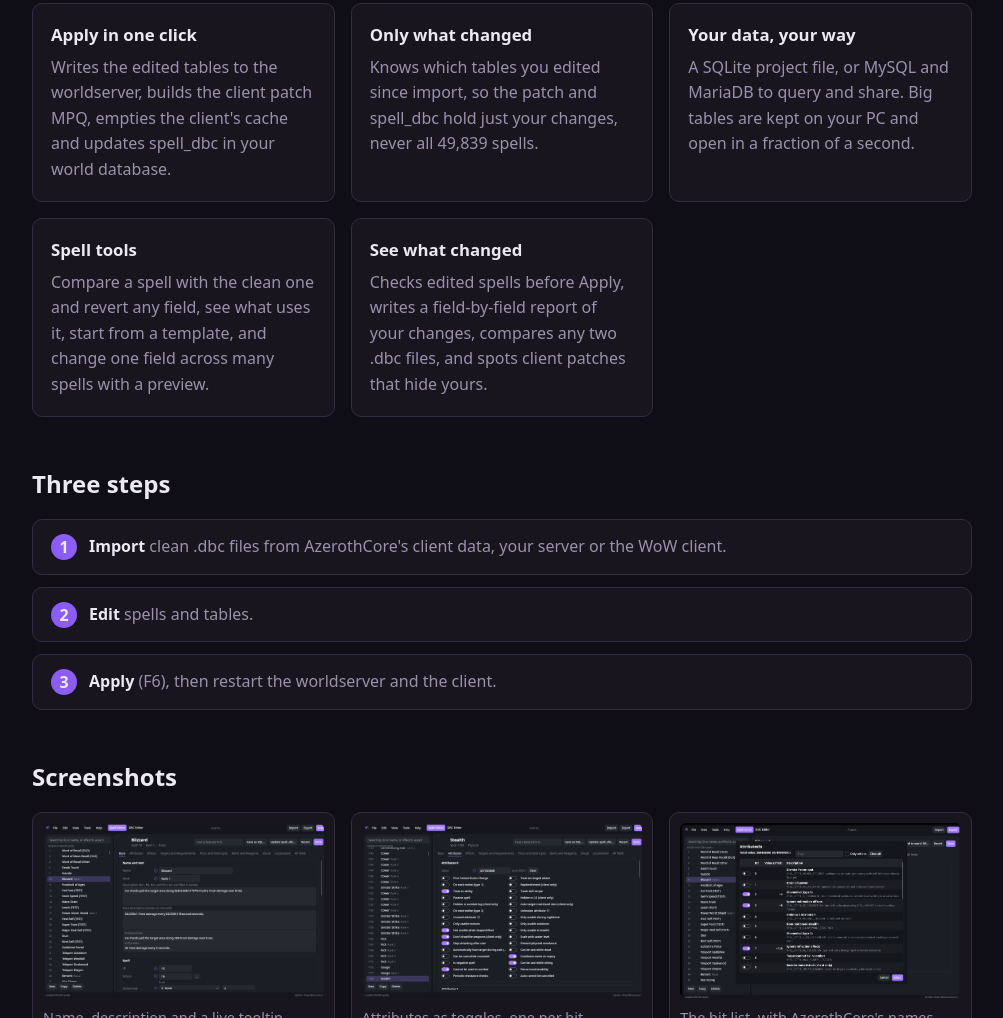
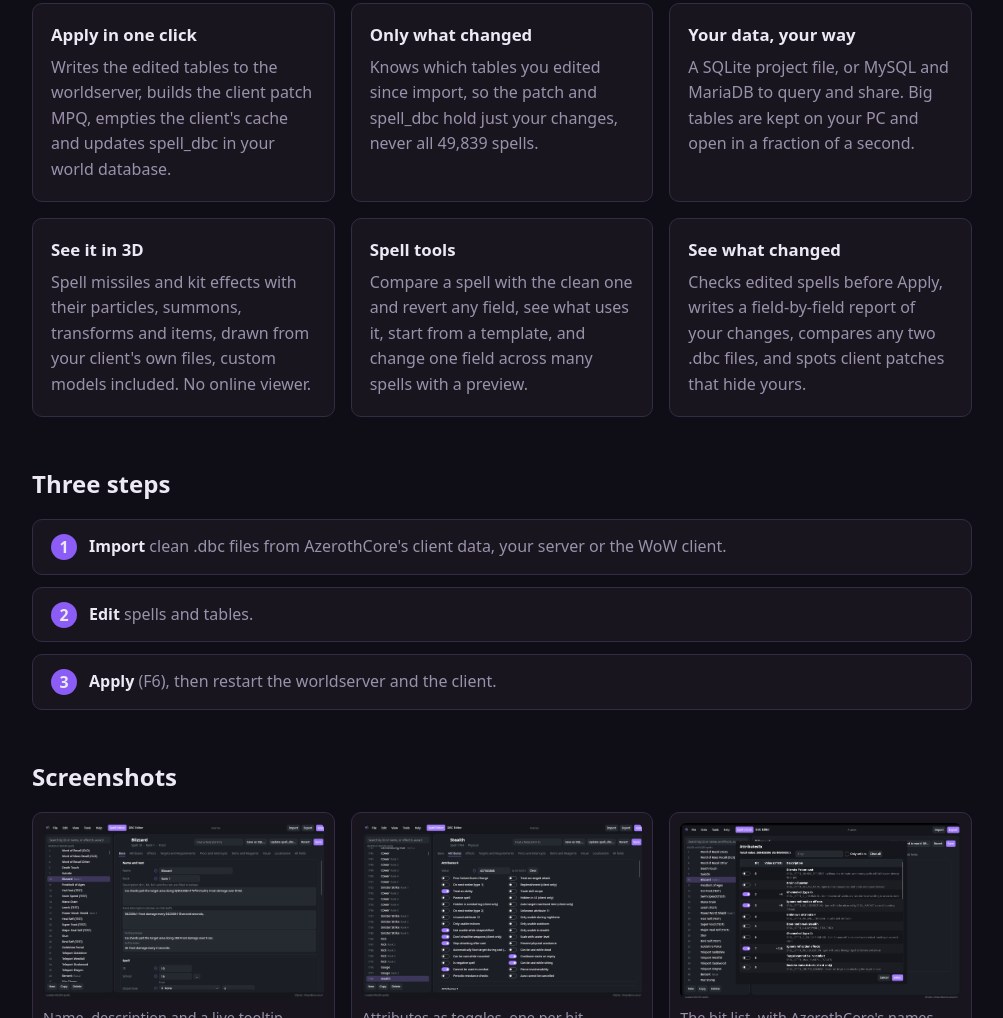
Before and after one commit to TheSCREWEDSoftware/Anarres, a plain HTML site: page site/index.html in a window 1280 px wide. Shown: the part 1356-2374 px from the top of the page, without its empty margins (138-1141 px from the left). Drawn offline with Linux system fonts and the light colour scheme; files whose address does not match are found by name.

Commit message:
docs(Docs): Describe the 3D tab, model viewer and preview
What is drawn, where the models come from (the client's own files, no
online viewer), what is looked up in the world database, and what isn't
drawn yet. Credits Keira3's local model viewer for the approach.

Co-Authored-By: Claude Opus 5.5 <noreply@anthropic.com>

```diff
--- a/site/index.html
+++ b/site/index.html
@@ -149,6 +149,11 @@
         a fraction of a second.</p>
     </div>
     <div class="card">
+      <h3>See it in 3D</h3>
+      <p>Spell missiles and kit effects with their particles, summons, transforms and items, drawn from your
+        client's own files, custom models included. No online viewer.</p>
+    </div>
+    <div class="card">
       <h3>Spell tools</h3>
       <p>Compare a spell with the clean one and revert any field, see what uses it, start from a template, and
         change one field across many spells with a preview.</p>
```
Also changed, not shown: 2 other files.
